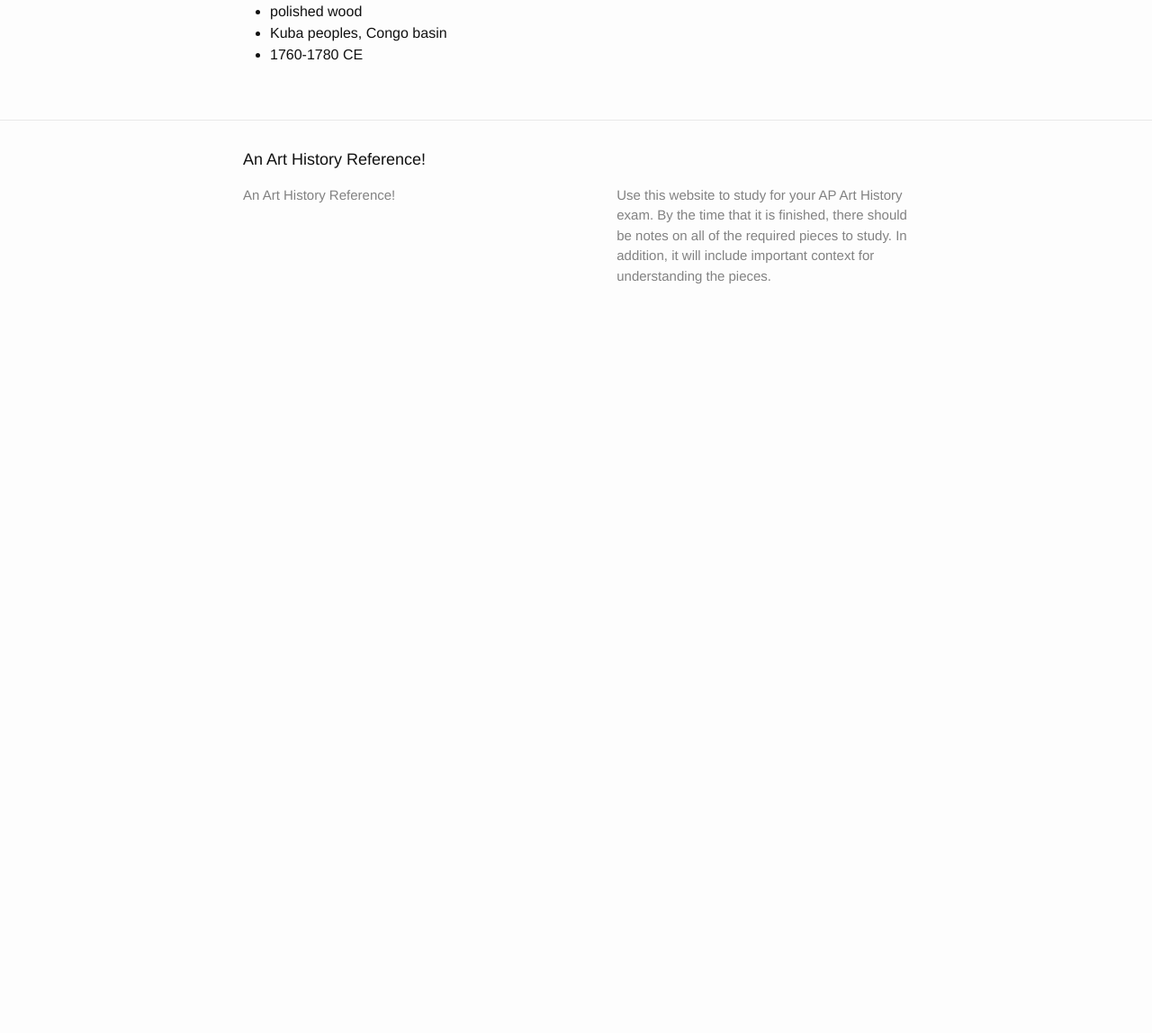
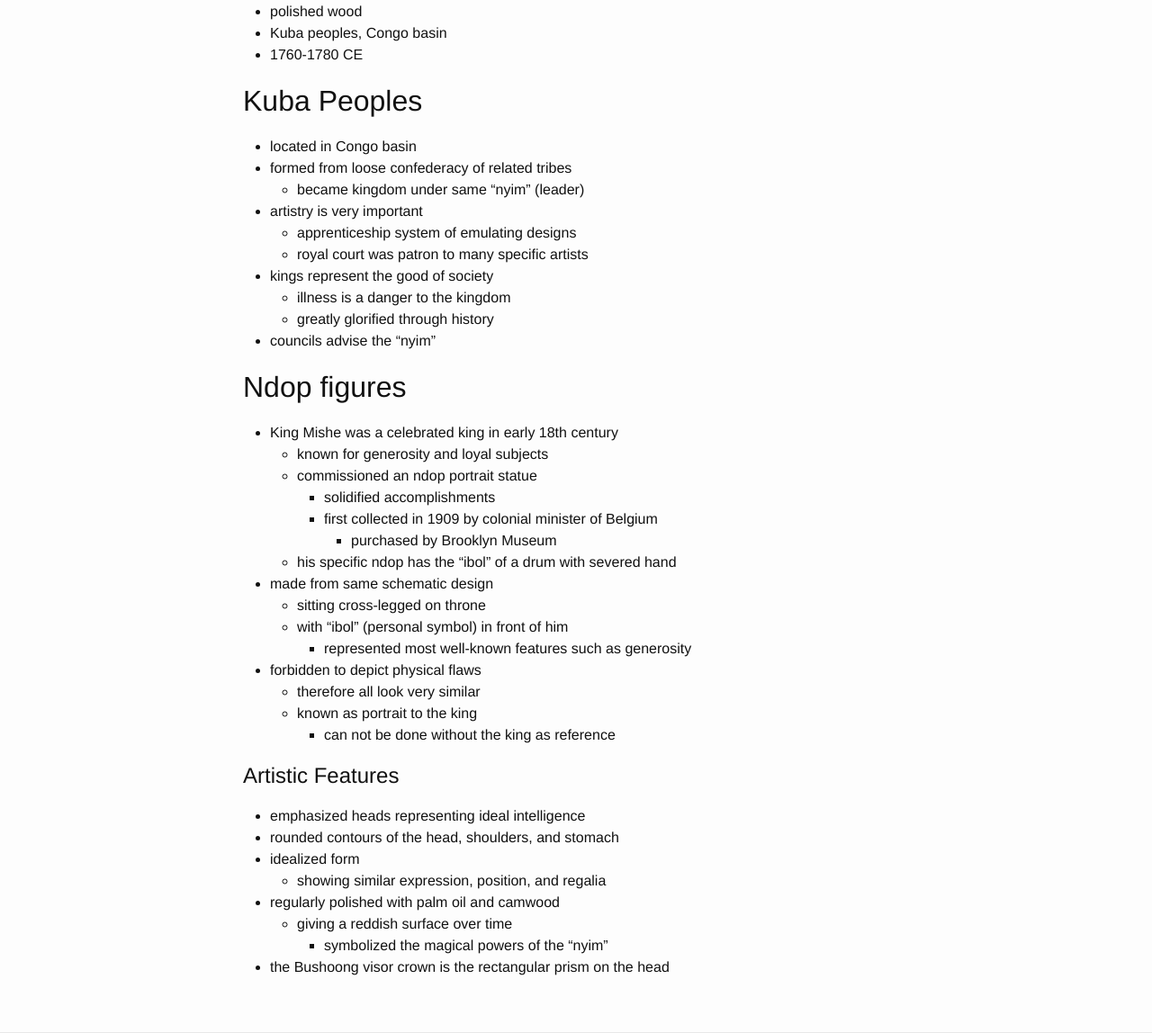
Before and after one commit to mbhs-arth/mbhs-arth.github.io, a Jekyll site: the page built from _posts/2017-09-10-ndop-of-king-mishe.md, in a window 1280 px wide and 1400 px high, scrolled down 286 px. Shown: the part 252-1400 px from the top of the window at 90% size. Built offline with Jekyll 4.4.1, drawn with Linux system fonts in a browser that asks for light colours; comment, search, counter and statistics services are not loaded; before the commit the page ends 916 px from its top, so only the background shows below that.

Commit message:
Add Ndop

```diff
--- a/_posts/2017-09-10-ndop-of-king-mishe.md
+++ b/_posts/2017-09-10-ndop-of-king-mishe.md
@@ -11,4 +11,43 @@ date: 2017-09-10 00:09
 * Kuba peoples, Congo basin
 * 1760-1780 CE
 
+## Kuba Peoples
+* located in Congo basin
+* formed from loose confederacy of related tribes
+  * became kingdom under same "nyim" (leader)
+* artistry is very important
+  * apprenticeship system of emulating designs
+  * royal court was patron to many specific artists
+* kings represent the good of society
+  * illness is a danger to the kingdom
+  * greatly glorified through history
+* councils advise the "nyim"
+
+## Ndop figures
+* King Mishe was a celebrated king in early 18th century
+  * known for generosity and loyal subjects
+  * commissioned an ndop portrait statue
+    * solidified accomplishments
+    * first collected in 1909 by colonial minister of Belgium
+      * purchased by Brooklyn Museum
+  * his specific ndop has the "ibol" of a drum with severed hand
+* made from same schematic design
+  * sitting cross-legged on throne
+  * with "ibol" (personal symbol) in front of him
+    * represented most well-known features such as generosity
+* forbidden to depict physical flaws
+  * therefore all look very similar
+  * known as portrait to the king
+    * can not be done without the king as reference
+
+# Artistic Features
+* emphasized heads representing ideal intelligence
+* rounded contours of the head, shoulders, and stomach
+* idealized form
+  * showing similar expression, position, and regalia
+* regularly polished with palm oil and camwood
+  * giving a reddish surface over time
+    * symbolized the magical powers of the "nyim"
+* the Bushoong visor crown is the rectangular prism on the head
+
 [ndop-king-mishe]: https://upload.wikimedia.org/wikipedia/commons/5/59/Brooklyn_Museum_61.33_Ndop_Portrait_of_King_Mishe_miShyaang_maMbul.jpg
```
